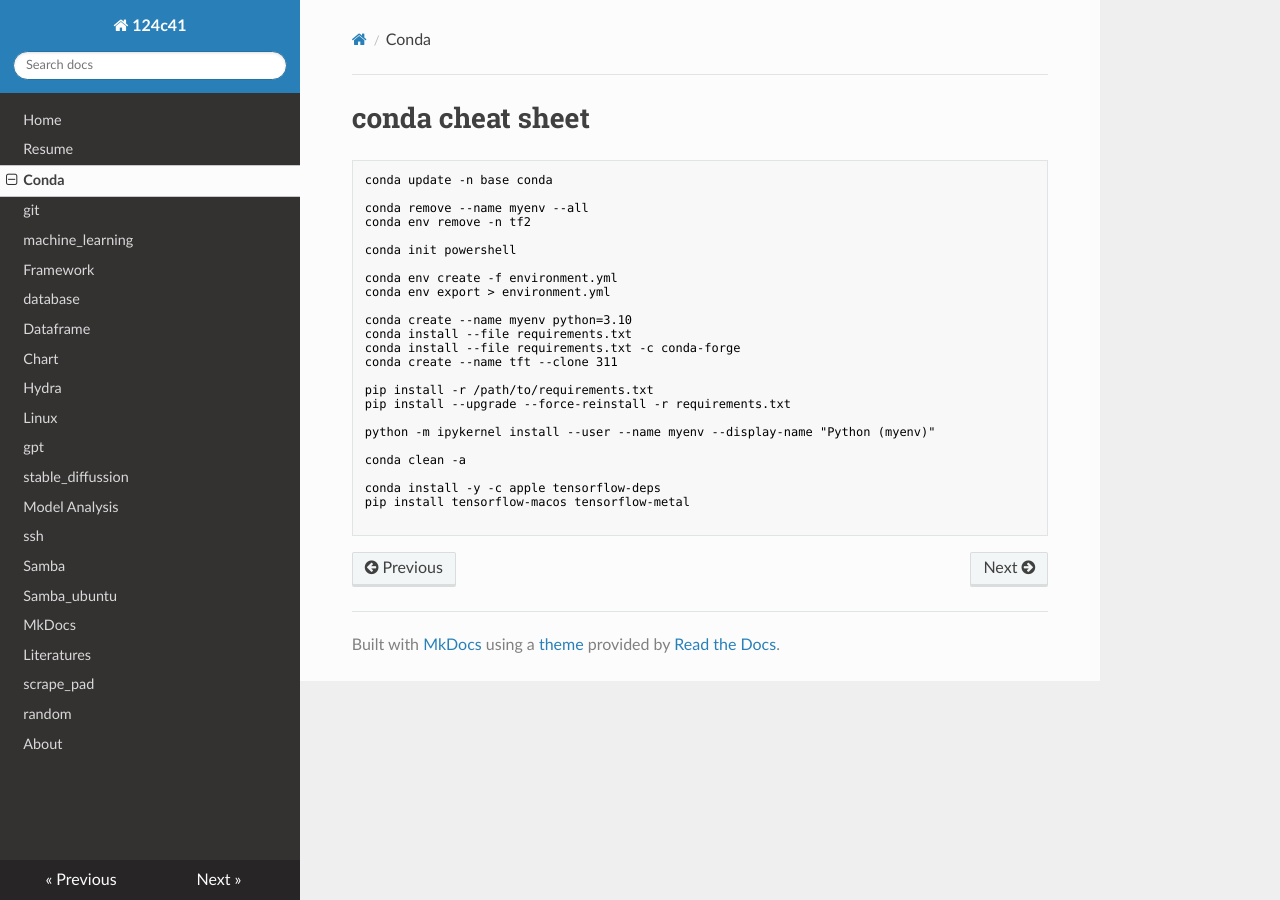
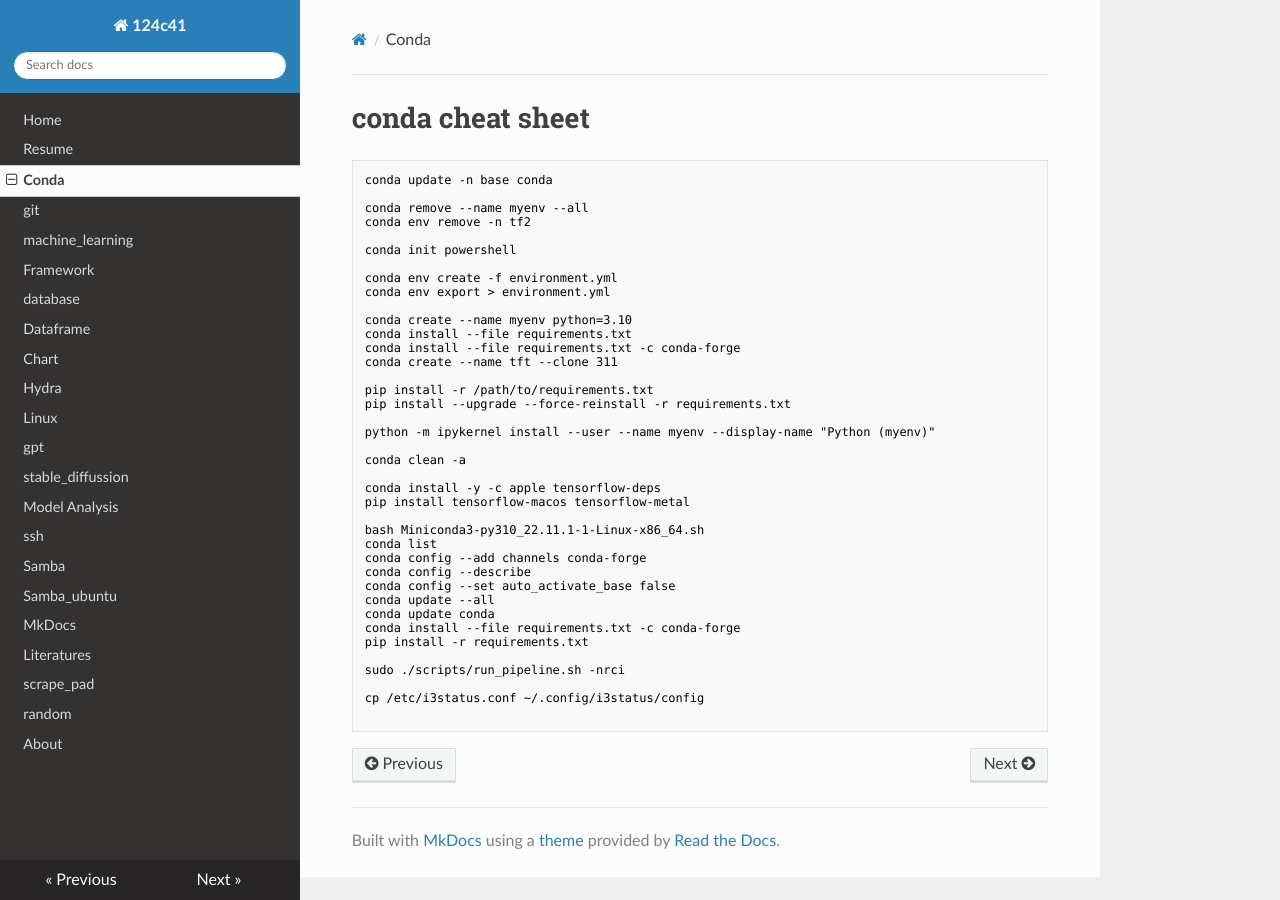
Before and after one commit to furyhawk/124c41, an MkDocs documentation site: the page built from docs/conda.md, in a window 1280 px wide. Built offline with MkDocs 1.6.1, drawn with Linux system fonts in a browser that asks for light colours; nearby versions of some CDN libraries.

Commit message:
update: backup

````diff
--- a/docs/conda.md
+++ b/docs/conda.md
@@ -26,4 +26,18 @@ conda clean -a
 conda install -y -c apple tensorflow-deps
 pip install tensorflow-macos tensorflow-metal
 
+bash Miniconda3-py310_22.11.1-1-Linux-x86_64.sh
+conda list
+conda config --add channels conda-forge
+conda config --describe
+conda config --set auto_activate_base false
+conda update --all
+conda update conda
+conda install --file requirements.txt -c conda-forge
+pip install -r requirements.txt
+
+sudo ./scripts/run_pipeline.sh -nrci
+
+cp /etc/i3status.conf ~/.config/i3status/config
+
 ```
````
Also changed, not shown: docs/smb.md (+10 -0 lines).
